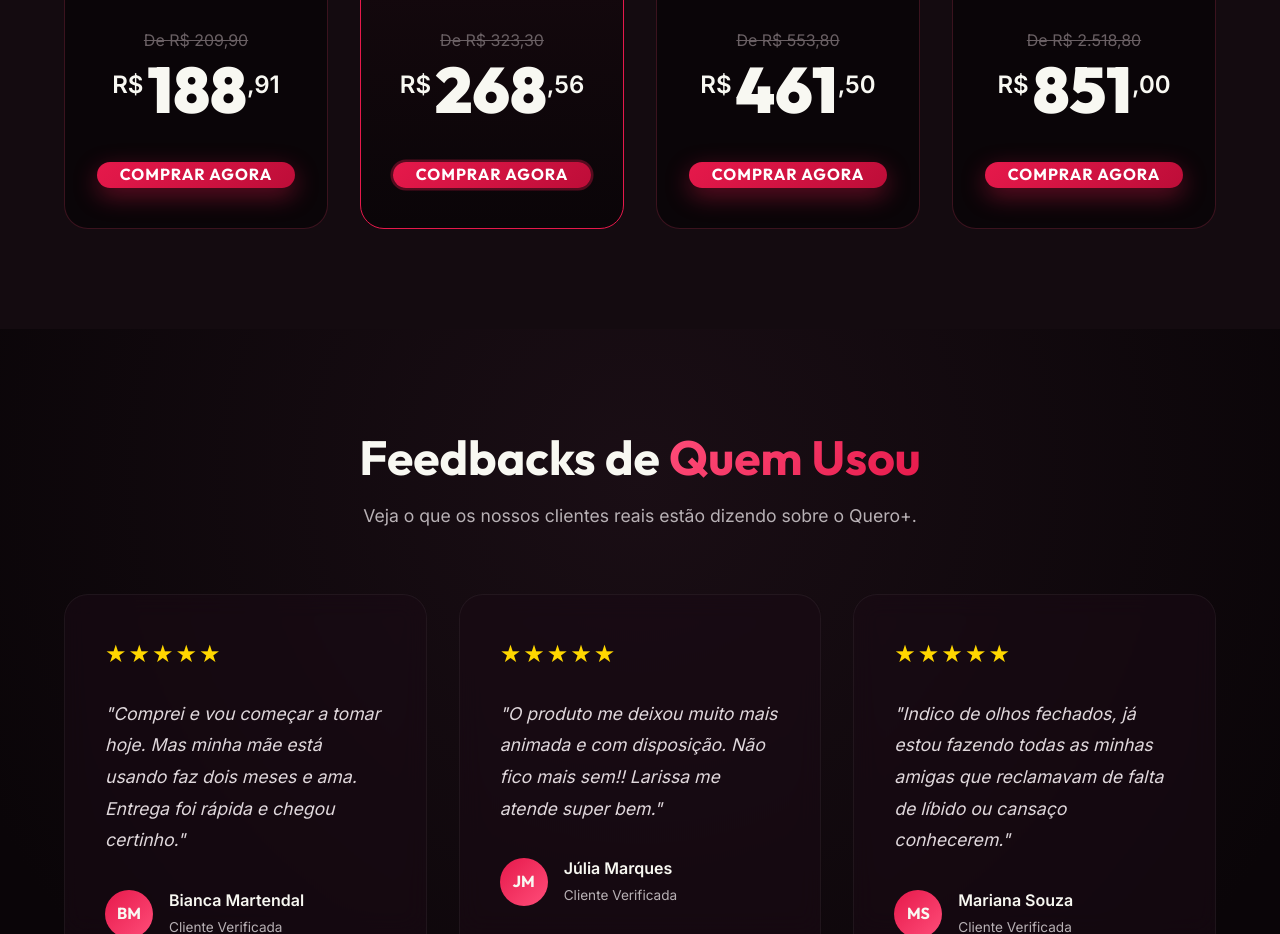
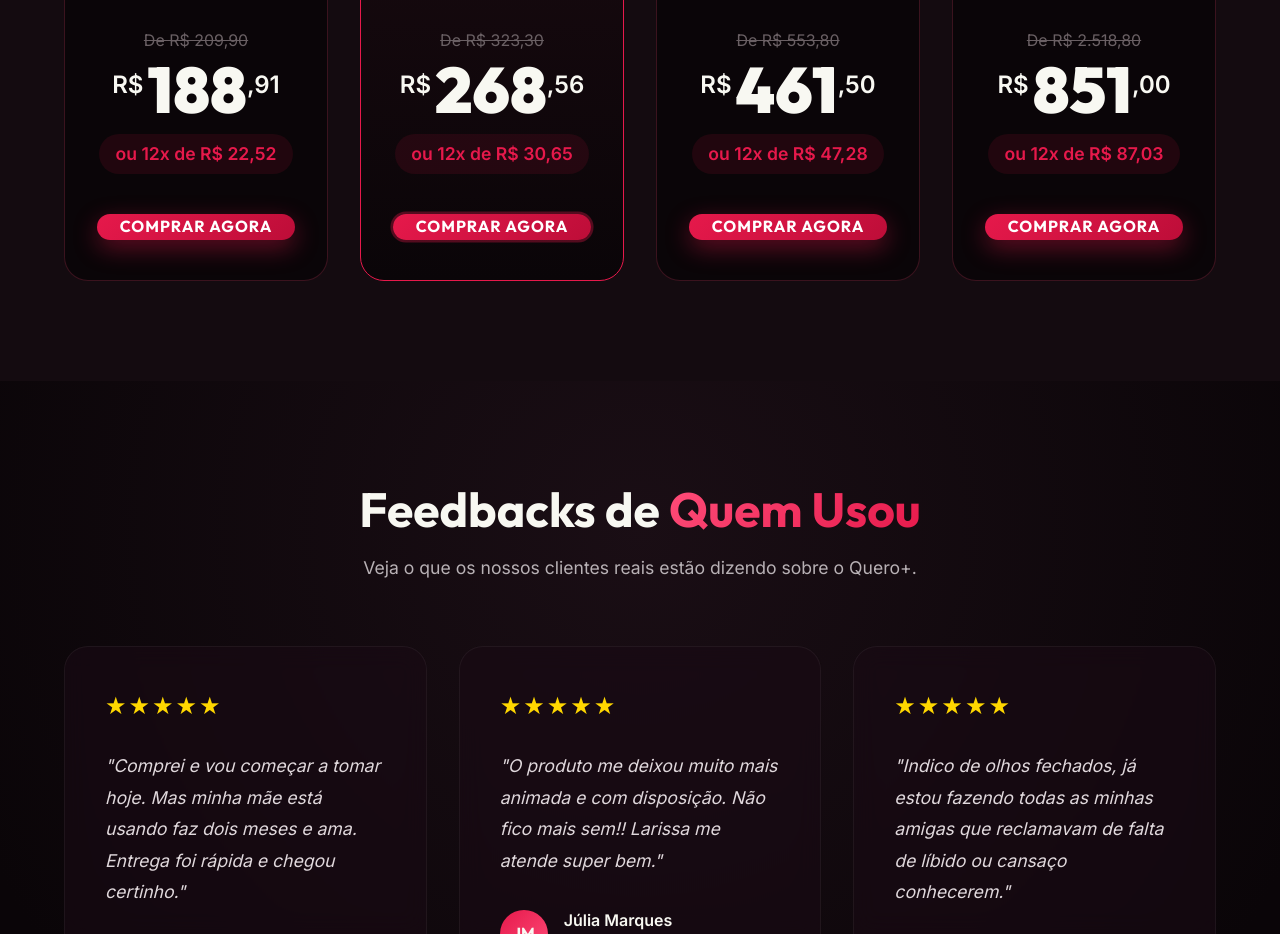
Before and after one commit to chmjr/QueroMais, a website: page index.html in a window 1280 px wide. Shown: the part 2220-3154 px from the top of the page. Drawn offline with Linux system fonts and the light colour scheme.

Commit message:
Adiciona informacao de parcelamento nos precos

```diff
--- a/assets/styles.css
+++ b/assets/styles.css
@@ -605,6 +605,18 @@ header.scrolled {
     margin-top: 8px;
 }
 
+.price-installments {
+    display: block;
+    color: var(--color-primary);
+    font-weight: 600;
+    font-size: 1.1rem;
+    margin-top: 12px;
+    background: rgba(230, 25, 75, 0.1);
+    padding: 6px 16px;
+    border-radius: 50px;
+    display: inline-block;
+}
+
 /* --- Testimonials Section --- */
 .testimonials {
     padding: 100px 0;
--- a/index.html
+++ b/index.html
@@ -130,6 +130,7 @@
                                 <span class="value">188</span>
                                 <span class="cents">,91</span>
                             </div>
+                            <span class="price-installments">ou 12x de R$ 22,52</span>
                         </div>
                         <a href="https://pay.hest.com.br/54495295-2a4d-4056-b7cf-e4e04f1ba3fa" target="_blank"
                             class="btn btn-primary w-100">Comprar Agora</a>
@@ -151,6 +152,7 @@
                                 <span class="value">268</span>
                                 <span class="cents">,56</span>
                             </div>
+                            <span class="price-installments">ou 12x de R$ 30,65</span>
                         </div>
                         <a href="https://pay.hest.com.br/d7d5bd9b-ceca-4b98-9c6b-536a7ff5433d" target="_blank"
                             class="btn btn-primary w-100 pulse-effect">Comprar Agora</a>
@@ -171,6 +173,7 @@
                                 <span class="value">461</span>
                                 <span class="cents">,50</span>
                             </div>
+                            <span class="price-installments">ou 12x de R$ 47,28</span>
                         </div>
                         <a href="https://pay.hest.com.br/bcf48e3d-acfd-4ba8-99bc-61354d285914" target="_blank"
                             class="btn btn-primary w-100">Comprar Agora</a>
@@ -191,6 +194,7 @@
                                 <span class="value">851</span>
                                 <span class="cents">,00</span>
                             </div>
+                            <span class="price-installments">ou 12x de R$ 87,03</span>
                         </div>
                         <a href="https://pay.hest.com.br/b82bd5b1-2198-4d73-a739-0e0079612df5" target="_blank"
                             class="btn btn-primary w-100">Comprar Agora</a>
```
